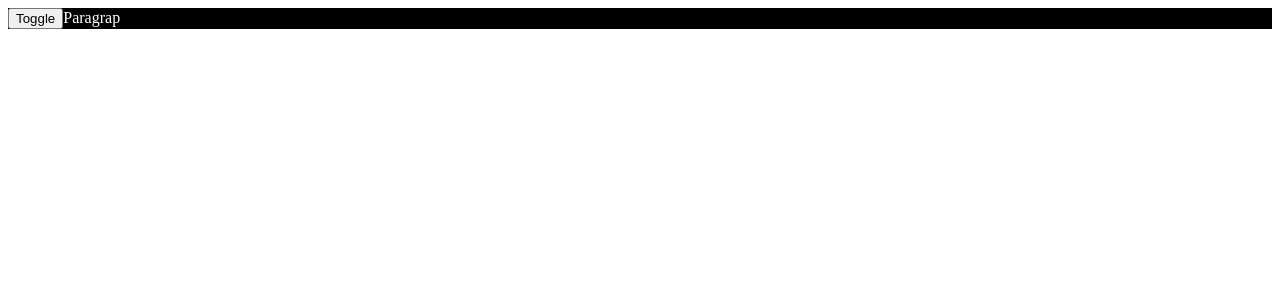
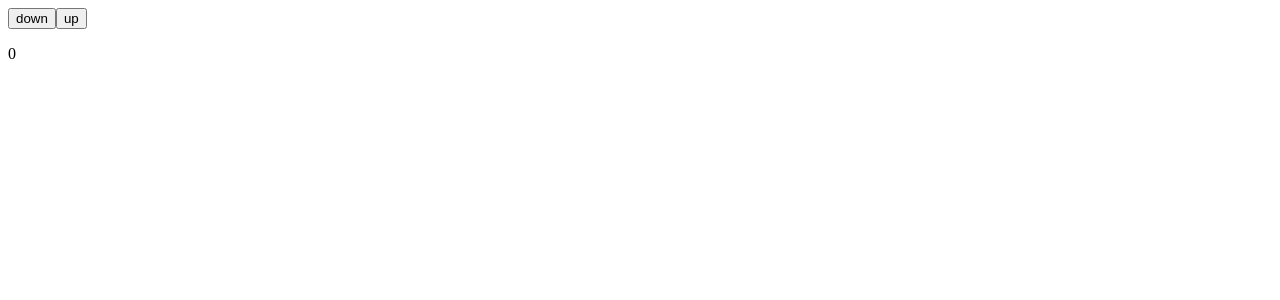
Before and after one commit to Nguyenthithuhang0406/ReactJs-HIT, a React (Vite) app: page / in a window 1280 px wide. Shown: the top 300 px of the page. Built offline with nearby package versions, Linux system fonts and the light colour scheme.

Commit message:
context, useReducer

```diff
--- a/src/App.jsx
+++ b/src/App.jsx
@@ -1,24 +1,50 @@
 /* eslint-disable */
-import React, { createContext, useState } from 'react'
-import Content from './components/content/Content';
+import React, { useReducer, useState } from 'react'
 
-export const themeContext = createContext();
+//useState
+//initState
+//action (down/up)
 
+//useReducer
+//initState
+const initState = 0;
+//actions
+const UP_COUNT = 'up';
+const DOWN_COUNT = 'down';
+//reducer
+const reducer = (state, action) => {
+
+  switch (action) {
+    case UP_COUNT:
+      return state + 1;
+    case DOWN_COUNT:
+      return state - 1;
+
+    default:
+      throw new Error("invalid action");
+  }
+
+}
+//dispatch
 const App = () => {
-  const [theme, setTheme] = useState(false);
 
-  const handleChangeTheme = () => {
-    setTheme(!theme);
+  //dispatch
+  const [count, dispatch] = useReducer(reducer, initState);
+
+  const handleDown = () => {
+    setCount(count - 1);
   };
 
+  const handleUp = () => {
+    setCount(count + 1);
+  }
   return (
-    <themeContext.Provider value={{
-      theme, handleChangeTheme
-    }}>
-      <div className='app'>
-        <Content />
-      </div>
-    </themeContext.Provider>
+    <>
+      <button onClick={() => dispatch(DOWN_COUNT)}>down</button>
+      <button onClick={() => dispatch(UP_COUNT)}>up</button>
+      <br />
+      <p>{count}</p>
+    </>
   )
 }
 
```
